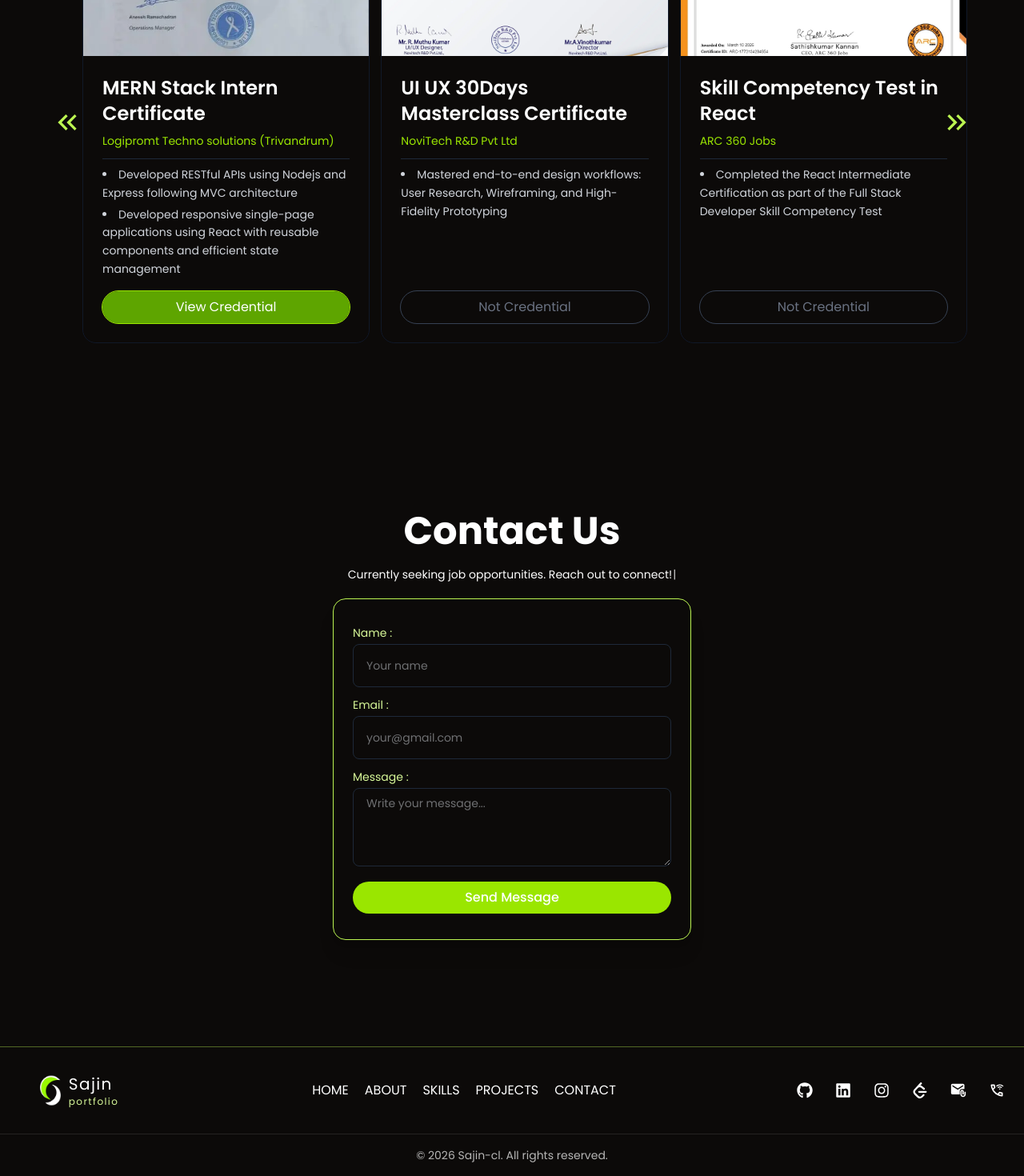
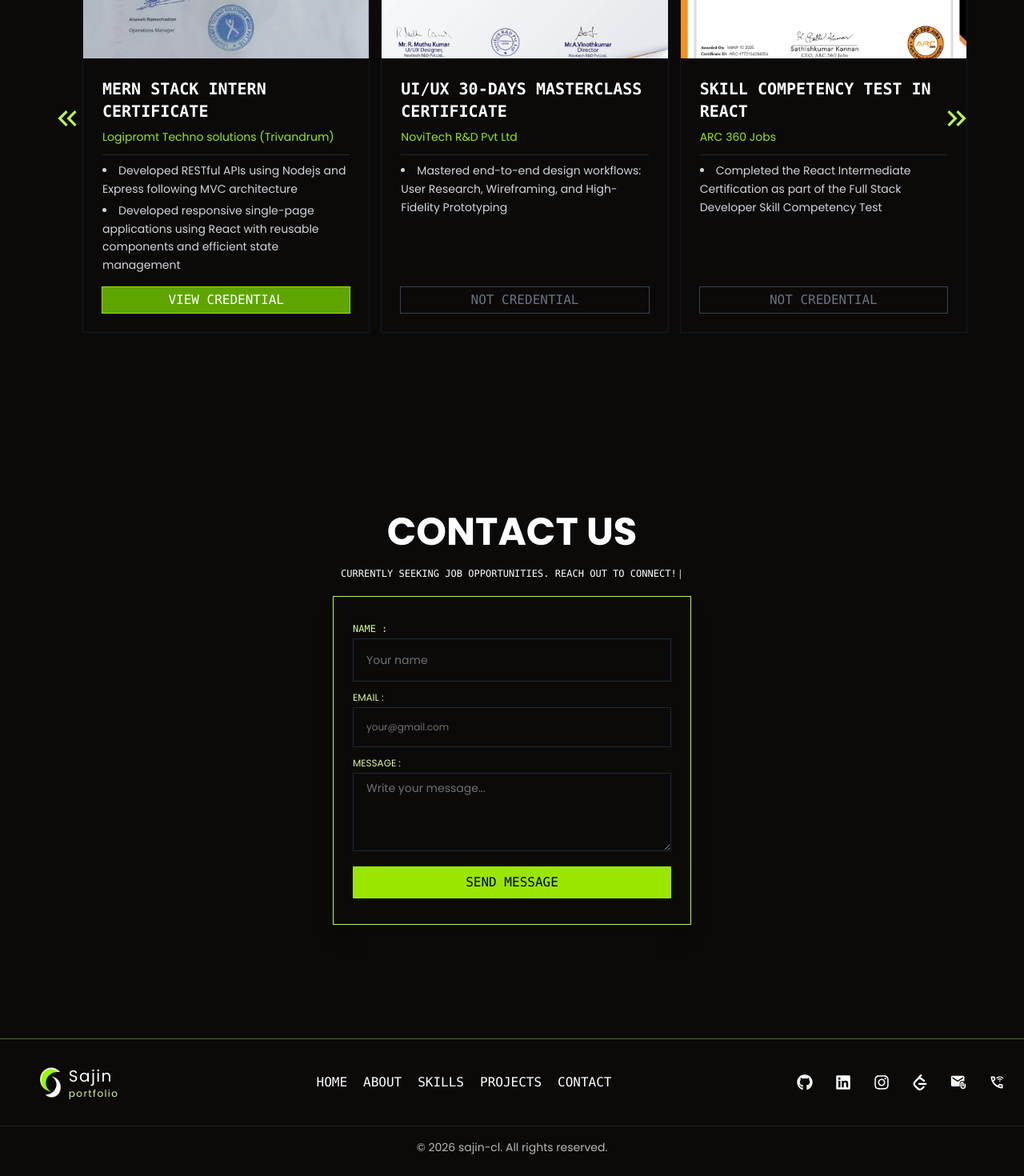
Before and after one commit to sajin-cl/Sajin-Porfolio, a React (Vite) app in the folder Sajin_Portfolio/: page / in a window 1280 px wide. Shown: the part 4366-5836 px from the top of the page at 80% size. Built offline with nearby package versions, Linux system fonts and the light colour scheme.

Commit message:
certification & contact pae updated

```diff
--- a/Sajin_Portfolio/src/components/Footer.jsx
+++ b/Sajin_Portfolio/src/components/Footer.jsx
@@ -20,7 +20,7 @@
         </div>
 
         {/* Links */}
-        <div className="text-white flex flex-wrap justify-center items-center gap-5 mx-auto">
+        <div className="text-white font-mono flex flex-wrap justify-center items-center gap-5 mx-auto">
           {navLinks.map((link, idx) => (
             <a key={idx} href={link.href} className="hover:text-lime-300 transition">
               {link.name}
@@ -48,8 +48,8 @@
       </div>
 
       {/* Copyright */}
-      <div className="text-white/70 text-xs md:text-sm text-center py-4 border-t border-white/10">
-        © {new Date().getFullYear()} Sajin-cl. All rights reserved.
+      <div className="text-white/70 text-xs md:text-sm text-center py-4 border-t border-white/10 ">
+        © {new Date().getFullYear()} sajin-cl. All rights reserved.
       </div>
     </motion.footer>
   );
--- a/Sajin_Portfolio/src/config/data.js
+++ b/Sajin_Portfolio/src/config/data.js
@@ -119,14 +119,14 @@
 
 export const certificationsData = [
   {
-    name: "MERN Stack Intern Certificate",
+    name: "MERN STACK INTERN CERTIFICATE",
     issuer: "Logipromt Techno solutions (Trivandrum)",
     description: "Developed RESTful APIs using Nodejs and Express following MVC architecture. Developed responsive single-page applications using React with reusable components and efficient state management",
     image: "/mern_stack_intern_certificate.webp",
     credential: "https://www.logipromptproacademy.com/certificate/LPA112100813",
   },
   {
-    name: "UI UX 30Days Masterclass Certificate",
+    name: "UI/UX 30-Days Masterclass Certificate",
     issuer: "NoviTech R&D Pvt Ltd",
     description: "Mastered end-to-end design workflows: User Research, Wireframing, and High-Fidelity Prototyping.",
     image: "/ui-ux-certificate.webp",
--- a/Sajin_Portfolio/src/sections/Certifications.jsx
+++ b/Sajin_Portfolio/src/sections/Certifications.jsx
@@ -63,7 +63,7 @@
             {certificationsData.map((cert, index) => (
               <div
                 key={index}
-                className="carousel-card shrink-0 w-full md:w-1/2 lg:w-1/3 bg-stone-950 rounded-2xl overflow-hidden flex flex-col outline outline-gray-900 hover:outline-lime-900 hover:shadow-[0_15px_25px_rgba(0,255,0,0.3)]"
+                className="carousel-card shrink-0 w-full md:w-1/2 lg:w-1/3 bg-stone-950 overflow-hidden flex flex-col outline outline-gray-900 hover:outline-lime-900 hover:shadow-[0_0_10px_rgba(0,255,0,0.3)]"
               >
                 {/* Certificate Image */}
                 <img
@@ -76,8 +76,8 @@
 
                 {/* Certificate Info */}
                 <div className="p-6 flex flex-col grow">
-                  <h3 className="text-xl lg:text-2xl font-semibold text-white mb-2">
-                    {cert?.name}
+                  <h3 className="text-xl  font-mono font-bold text-white mb-2">
+                    {cert?.name.toUpperCase()}
                   </h3>
                   <p className="text-lime-400 mb-2 text-sm border-b pb-3 border-gray-800">
                     {cert?.issuer}
@@ -93,13 +93,13 @@
                     href={cert?.credential}
                     target="_blank"
                     rel="noopener noreferrer"
-                    className={`px-4 py-2 text-center w-full rounded-full transition-all duration-300 ${
+                    className={`py-1 font-mono text-center w-full transition-all duration-300 ${
                       cert?.credential
                         ? "outline outline-lime-400 bg-lime-600 hover:bg-lime-500 hover:shadow-[0_0_15px_#84ff00] cursor-pointer text-white"
                         : "outline outline-gray-700 text-gray-500 cursor-not-allowed"
                     }`}
                   >
-                    {cert?.credential ? "View Credential" : "Not Credential"}
+                    {cert?.credential ? "VIEW CREDENTIAL" : "NOT CREDENTIAL"}
                   </a>
                 </div>
               </div>
--- a/Sajin_Portfolio/src/sections/Contact.jsx
+++ b/Sajin_Portfolio/src/sections/Contact.jsx
@@ -52,20 +52,20 @@
 
   return (
     <section id="contact" className="min-h-screen bg-stone-950 flex items-center justify-center p-4 mx-auto">
-      <div className="w-full max-w-lg rounded-2xl md:p-8 mx-auto">
+      <div className="w-full max-w-lg  md:p-8 mx-auto">
         <motion.h1
           initial={{ y: 50, opacity: 0 }}
           whileInView={{ y: 0, opacity: 1, transition: { duration: 0.6 } }}
           viewport={{ once: true }}
           className="h1 text-white mb-5 text-center"
         >
-          Contact Us
+          CONTACT US
         </motion.h1>
 
-        <div className="text-white text-center mb-5 text-sm">
+        <div className="text-white text-center mb-5 text-xs font-mono">
           <Typewriter
             options={{
-              strings: ["Currently seeking job opportunities. Reach out to connect!"],
+              strings: ["Currently seeking job opportunities. Reach out to connect!".toUpperCase()],
               autoStart: true,
               loop: true,
               delay: 80,
@@ -74,14 +74,14 @@
           />
         </div>
 
-        <div className="border border-lime-300 shadow-xl px-3 w-full p-5 rounded-2xl">
+        <div className="border border-lime-300 shadow-xl px-3 w-full p-5">
           <form
             onSubmit={submitForm}
             className="flex flex-col gap-3 p-3"
           >
             <div>
-              <label className="block text-sm text-lime-200 mb-1">
-                Name :
+              <label className="block text-xs font-mono text-lime-200 mb-1">
+                NAME :
               </label>
               <input
                 type="text"
@@ -89,13 +89,13 @@
                 value={formData.name}
                 onChange={handleChange}
                 placeholder="Your name"
-                className="w-full border text-gray-300 text-sm py-4 border-gray-800 rounded-lg px-4 focus:outline-none focus:ring-2 focus:ring-lime-400"
+                className="w-full border text-gray-300 text-sm py-4 border-gray-800 px-4 focus:outline-none focus:ring-2 focus:ring-lime-400"
               />
             </div>
 
             <div>
-              <label className="block text-sm text-lime-200 mb-1">
-                Email :
+              <label className="block text-xs text-lime-200 mb-1">
+                EMAIL :
               </label>
               <input
                 type="email"
@@ -103,13 +103,13 @@
                 value={formData.email}
                 onChange={handleChange}
                 placeholder="your@gmail.com"
-                className="w-full border text-gray-300 py-4 text-sm border-gray-800 rounded-lg px-4 focus:outline-none focus:ring-2 focus:ring-lime-400"
+                className="w-full border text-gray-300 py-4 text-xs border-gray-800 px-4 focus:outline-none focus:ring-2 focus:ring-lime-400"
               />
             </div>
 
             <div>
-              <label className="block text-sm text-lime-200 mb-1">
-                Message :
+              <label className="block text-xs text-lime-200 mb-1">
+                MESSAGE :
               </label>
               <textarea
                 rows="4"
@@ -117,15 +117,15 @@
                 value={formData.message}
                 onChange={handleChange}
                 placeholder="Write your message..."
-                className="w-full border border-gray-800 text-gray-300 text-sm rounded-lg px-4 py-2 focus:outline-none focus:ring-2 focus:ring-lime-400"
+                className="w-full border border-gray-800 text-gray-300 text-sm px-4 py-2 focus:outline-none focus:ring-2 focus:ring-lime-400"
               ></textarea>
             </div>
 
             <button
               type="submit"
-              className="w-full bg-lime-400 text-white py-2 rounded-full hover:bg-lime-600 transition duration-200 font-medium cursor-pointer"
+              className="w-full bg-lime-400 font-mono  text-black py-2  hover:shadow-[0_0_15px_#84ff00] transition duration-200  cursor-pointer"
             >
-              Send Message
+              SEND MESSAGE
             </button>
           </form>
 
```
